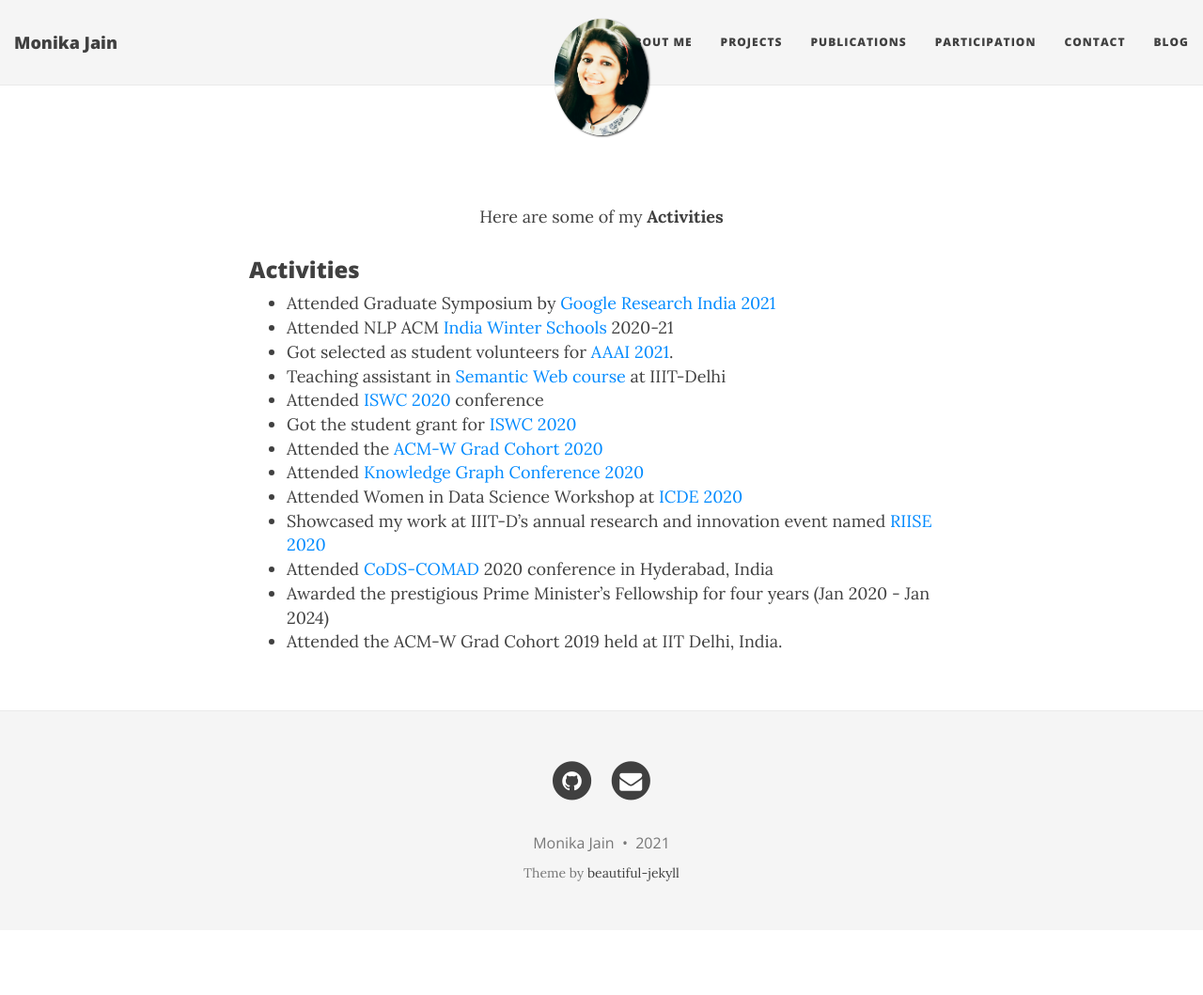
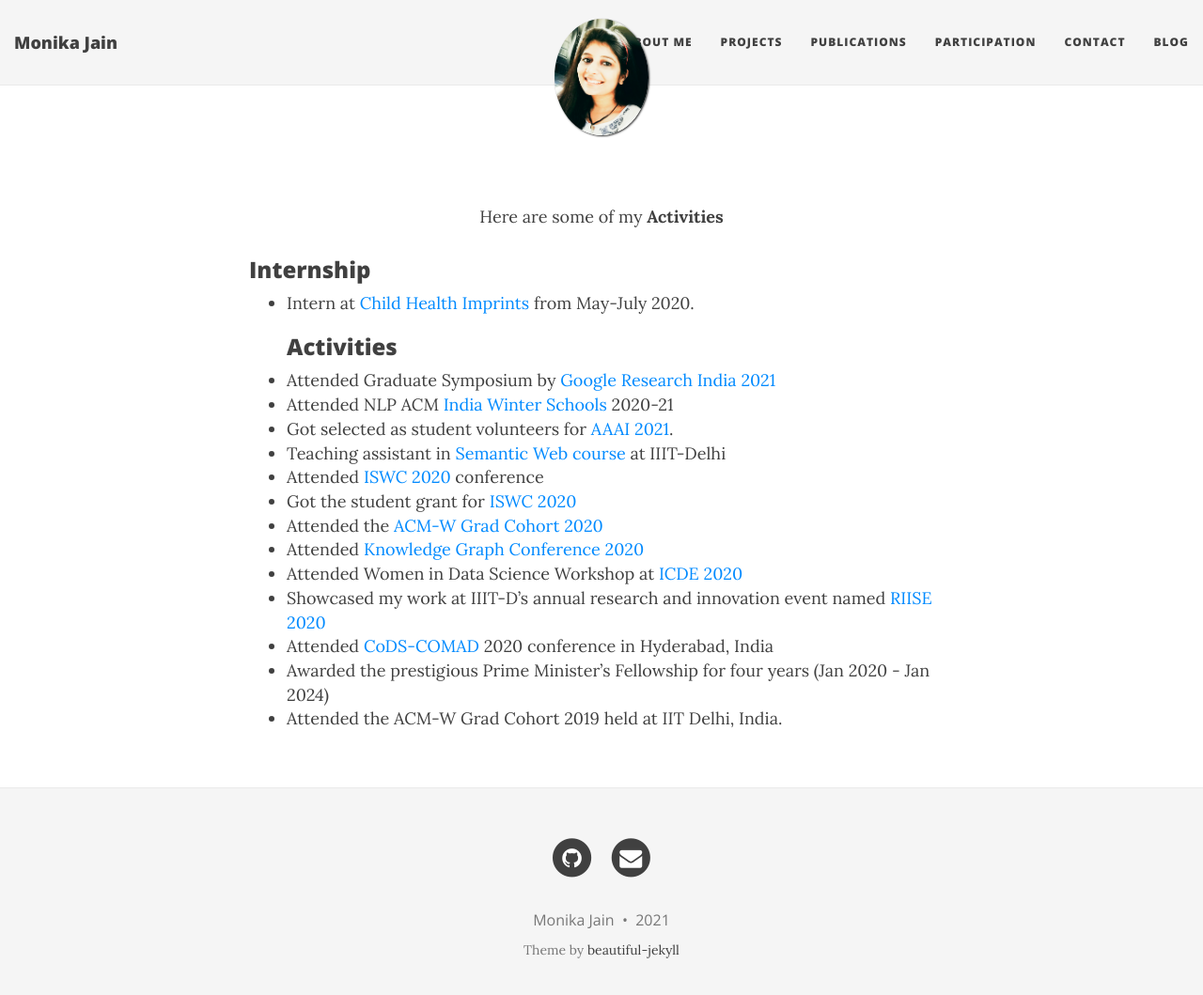
Before and after one commit to MonikaJain19/MonikaJain19.github.io, a Jekyll site: the page built from participation.md, in a window 1280 px wide and 1072 px high. Shown: the top 1059 px of the window at 94% size. Built offline with Jekyll 4.4.1, drawn with Linux system fonts in a browser that asks for light colours; nearby versions of some CDN libraries.

Commit message:
Update participation.md

```diff
--- a/participation.md
+++ b/participation.md
@@ -9,6 +9,8 @@ permalink: /participation/
 Here are some of my <b>Activities</b>
 </p>
 
+### Internship
+- Intern at [Child Health Imprints](https://www.childhealthimprints.com/) from May-July 2020.
 ### Activities
 - Attended Graduate Symposium by [Google Research India 2021](https://sites.google.com/view/graduatesymposium2021)
 - Attended NLP ACM [India Winter Schools](https://aaai.org/Conferences/AAAI-21/) 2020-21
```
